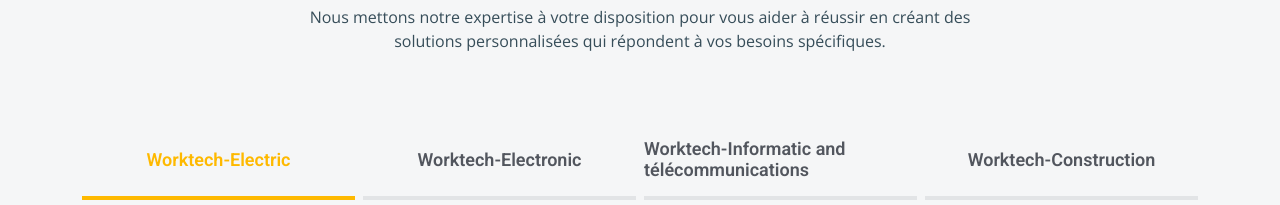
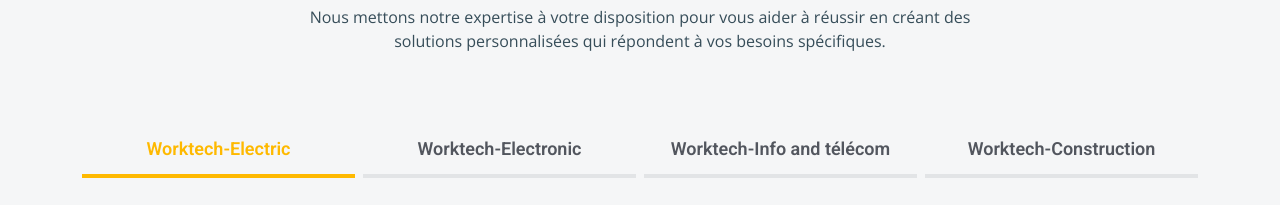
Before and after one commit to robertakany/worktech-entreprise, a plain HTML site: page index.html in a window 1280 px wide. Shown: the part 2141-2346 px from the top of the page. Drawn offline with nearby package versions, Linux system fonts and the light colour scheme.

Commit message:
updating

```diff
--- a/index.html
+++ b/index.html
@@ -332,7 +332,7 @@
 
           <li class="nav-item col-3">
             <a class="nav-link" data-bs-toggle="tab" data-bs-target="#tab-3">
-              <h4>Worktech-Informatic and télécommunications</h4>
+              <h4>Worktech-Info and télécom</h4>
             </a>
           </li><!-- End tab nav item -->
 
```
